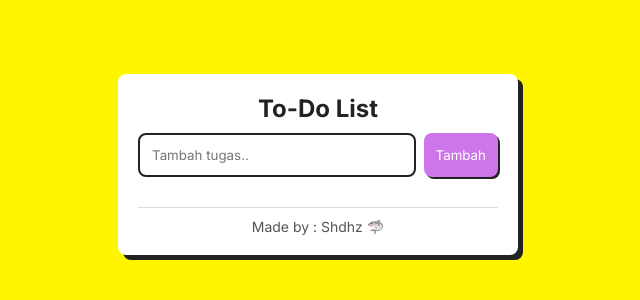
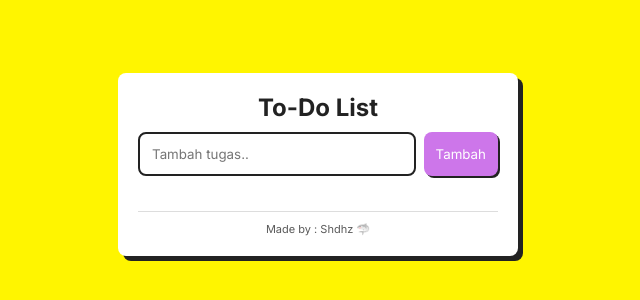
Before and after one commit to Shdhz/Todolist, a plain HTML site: page index.html in a window 1280 px wide. Shown: the part 156-456 px from the top of the page, without its empty margins (322-962 px from the left). Drawn offline with Linux system fonts and the light colour scheme.

Commit message:
style: update footer

```diff
--- a/style.css
+++ b/style.css
@@ -30,9 +30,9 @@ body {
     height: 80vh;
 }
 .footer {
-    margin-top: 15px;
-    font-size: 14px;
-    color: #555;
+    margin-top: 20px;
+    font-size: 11px;
+    color: rgba(0, 0, 0, 0.651);
     text-align: center;
     padding-top: 10px;
     border-top: 1px solid #ddd;
```
